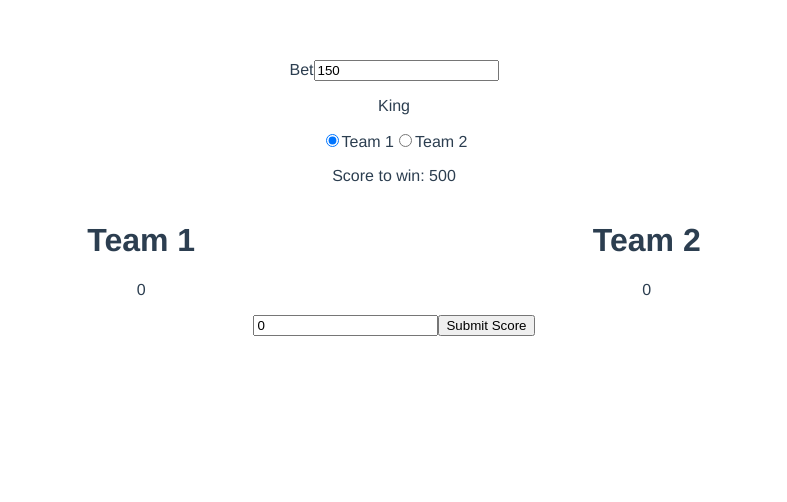
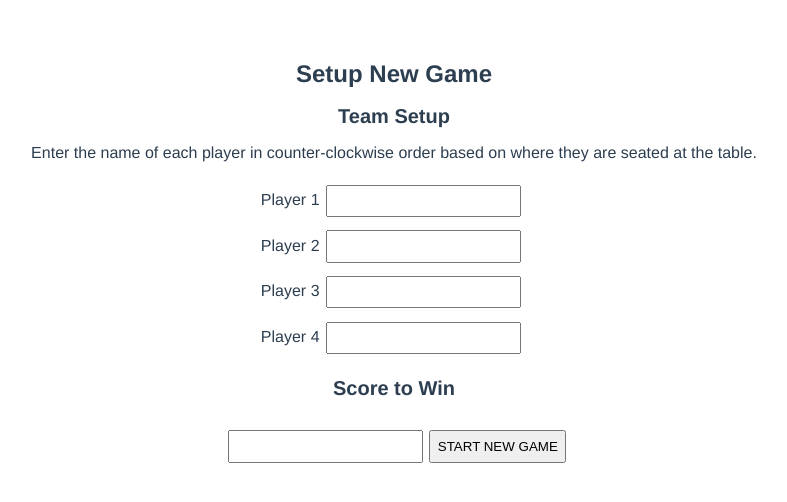
Before and after one commit to mojogitoverhere/hokm, a Vue app: page / in a window 1280 px wide. Shown: the top 502 px of the page, without its empty margins (246-1033 px from the left). Built offline with nearby package versions, Linux system fonts and the light colour scheme; the HTML template or start-up script is replaced by a standard one.

Commit message:
Initial test for setup screen

```diff
--- a/src/App.vue
+++ b/src/App.vue
@@ -1,14 +1,17 @@
 <template>
-  <game />
+  <!-- <game /> -->
+  <setup />
 </template>
 
 <script>
-import Game from './components/Game.vue'
+// import Game from './components/Game.vue'
+import Setup from './components/Setup.vue'
 
 export default {
   name: 'App',
   components: {
-    Game,
+    // Game,
+    Setup,
   }
 }
 </script>
--- /dev/null
+++ b/src/components/Setup.vue
@@ -0,0 +1,50 @@
+<template>
+    <h1>Setup New Game</h1>
+    <h2>Team Setup</h2>
+    <p>Enter the name of each player in counter-clockwise order based on where they are seated at the table.</p>
+    <div id="table">
+        <div>
+            <label for="player-1">Player 1</label>
+            <input type="text" id="player-1" />
+        </div>
+        <div>
+            <label for="player-2">Player 2</label>
+            <input type="text" id="player-2" />
+        </div>
+        <div>
+            <label for="player-3">Player 3</label>
+            <input type="text" id="player-3" />
+        </div>
+        <div>
+            <label for="player-4">Player 4</label>
+            <input type="text" id="player-4" />
+        </div>
+    </div>
+    <h2>Score to Win</h2>
+    <input type="number" id="score-to-win" />
+    <button>START NEW GAME</button>
+</template>
+
+<script>
+export default {
+    name: 'setup',
+}
+</script>
+
+<style scoped>
+input {
+    padding: 0.5em;
+    margin: 0.5em;
+}
+h1 {
+    font-size: 1.5rem;
+}
+h2 {
+    font-size: 1.25rem;
+}
+button {
+    padding: 0.5em;
+    margin: 1em auto;
+    text-align: center;
+}
+</style>
```
Also changed, not shown: 1 other file (tests, documents, lock files or other folders).
